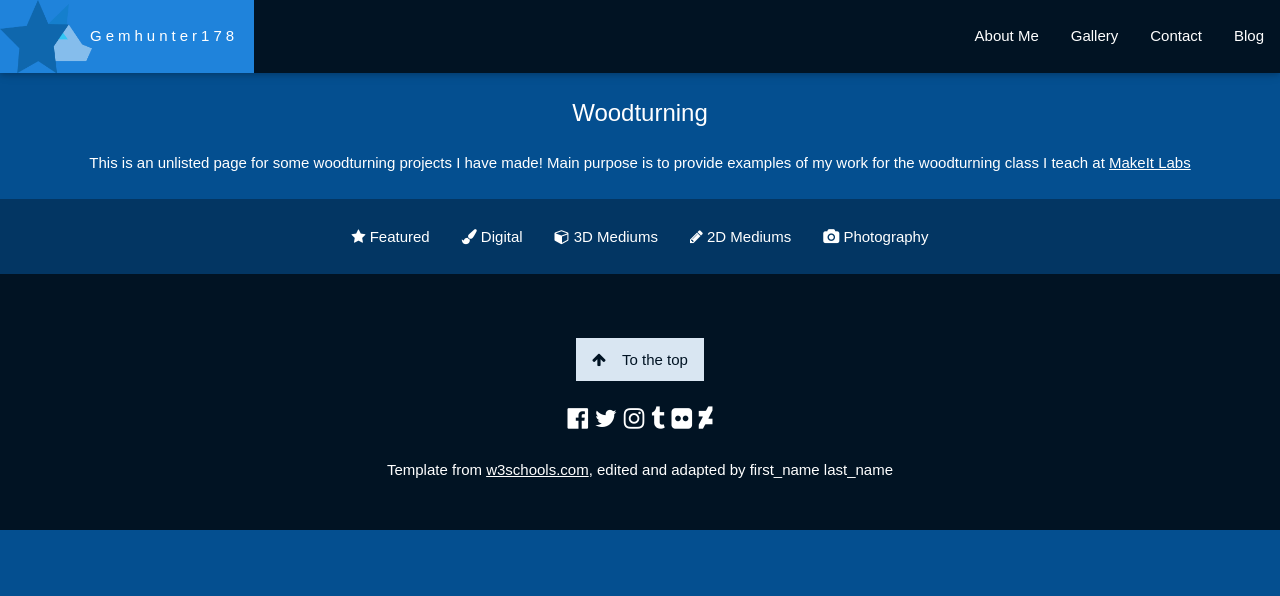
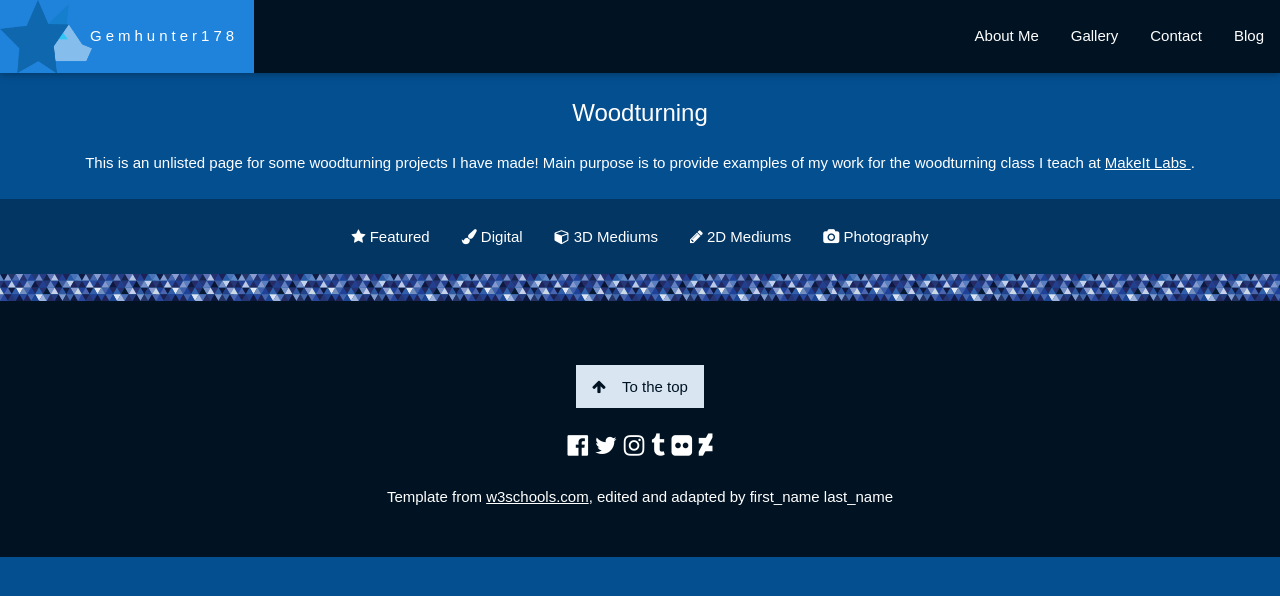
Before and after one commit to gemhunter178/gemhunter178.github.io, a Jekyll site: the page Gallery/Woodturning.html, which Jekyll copies as it is, in a window 1280 px wide and 900 px high. Shown: the top 596 px of the window. Built offline with Jekyll 4.4.1, drawn with Linux system fonts in a browser that asks for light colours; some web fonts are replaced.

Commit message:
Update Woodturning.html

```diff
--- a/Gallery/Woodturning.html
+++ b/Gallery/Woodturning.html
@@ -57,7 +57,7 @@
 <div class="w3-container pentagoniteblue" style="padding:8px 8px" id="about">
   <h3 class="w3-center">Woodturning</h3>
   <div class="w3-center">
-      <p>This is an unlisted page for some woodturning projects I have made! Main purpose is to provide examples of my work for the woodturning class I teach at <a href="http://www.makeitlabs.com/">MakeIt Labs</a></p>
+      <p>This is an unlisted page for some woodturning projects I have made! Main purpose is to provide examples of my work for the woodturning class I teach at <a href="http://www.makeitlabs.com/">MakeIt Labs <i class="fa fa-external-link-alt"></i></a>.</p>
   </div>
 </div>
 	<!-- Subject Pagination-->
@@ -66,7 +66,7 @@
   <!-- Photo grid -->
   <div class="w3-row galleryback">
     <div class="w3-half">
-
+      <img src="" class="gallerypic" onclick="onClick(this)" alt="">
     </div>
     <div class="w3-half">
 
```
